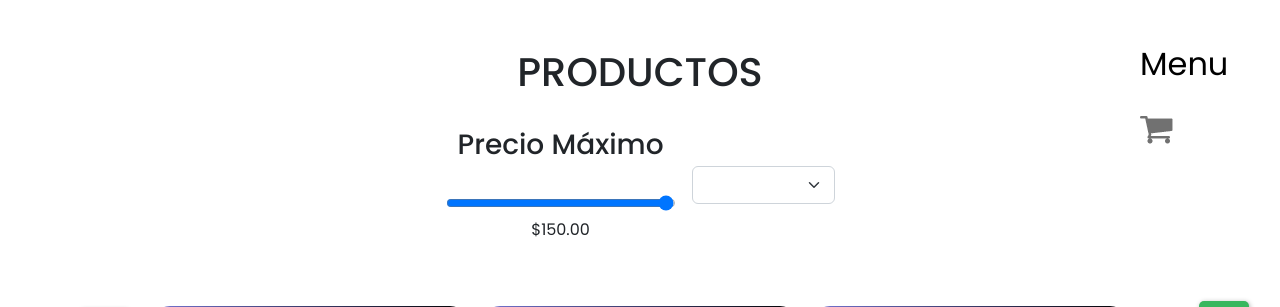
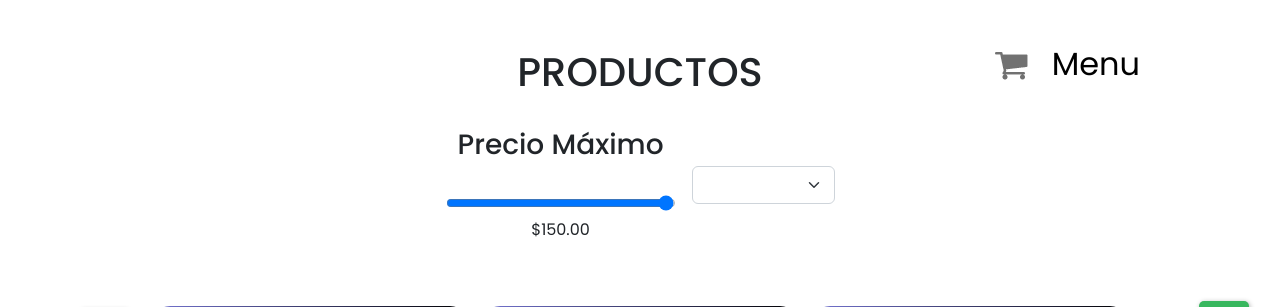
Before and after one commit to carlosaurelio94/novaStore, a Spring Boot app: page /web/productos.html in a window 1280 px wide. Shown: the top 307 px of the page. Run offline with Spring Boot 4, Linux system fonts and the light colour scheme; data comes from the database, SQL or seed files in the repository; data that the repository does not hold is empty; some of the project's set-up classes (security, data sources, template engines, error pages and the like) are left out, and stand-ins take their place; some libraries are stand-ins or nearby versions; some web fonts are replaced.

Commit message:
Commit Darwin página Productos

```diff
--- a/src/main/resources/static/web/productos.html
+++ b/src/main/resources/static/web/productos.html
@@ -22,7 +22,7 @@
     <div id="app">
 
 
-        <div class="menu-open gap-4 text-start" id="menu-open_container">
+        <div class="menu-open gap-4 text-start d-flex flex-row-reverse" id="menu-open_container">
             <p id="menu-open">Menu</p>
             <a class="carrito" @click="carrito" href="#"><img src="./assets/images/cart.png" alt="Imagen carrito"></a>
         </div>
```
